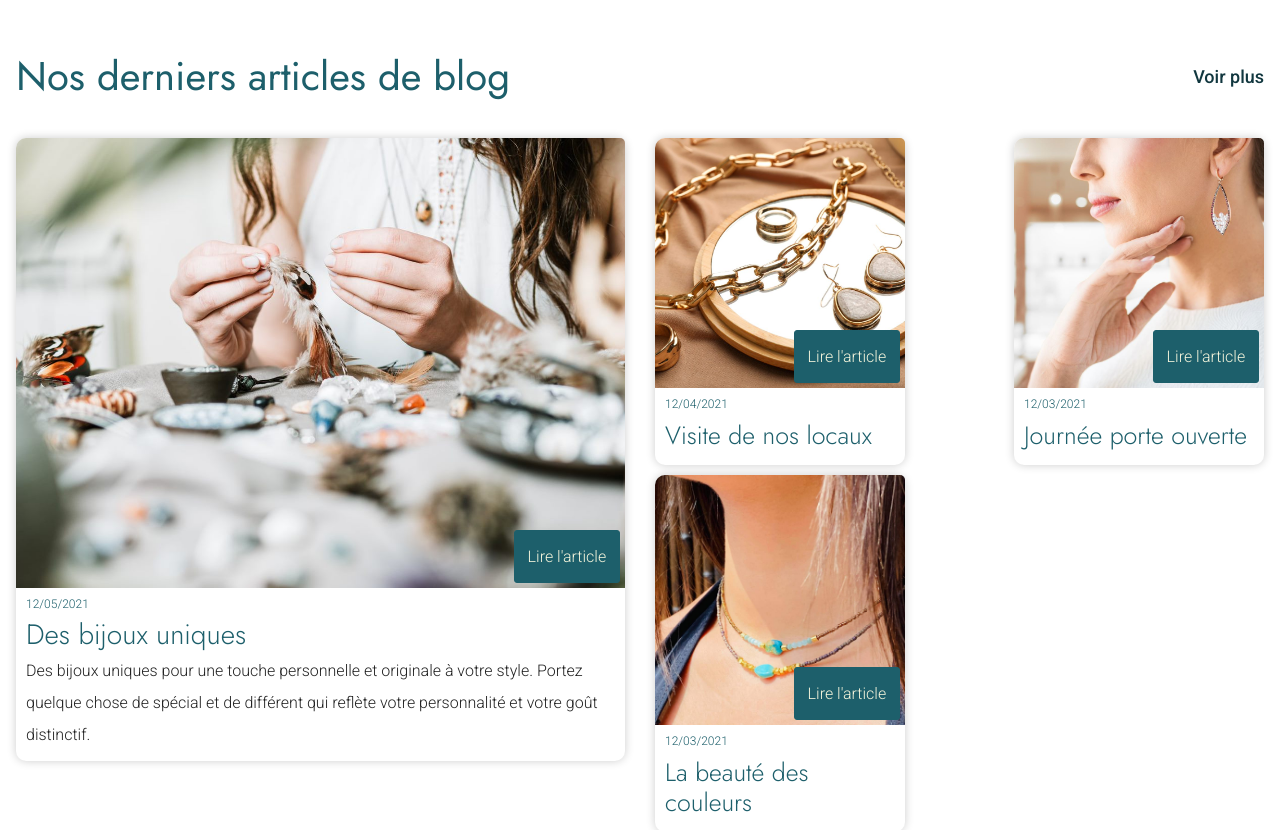
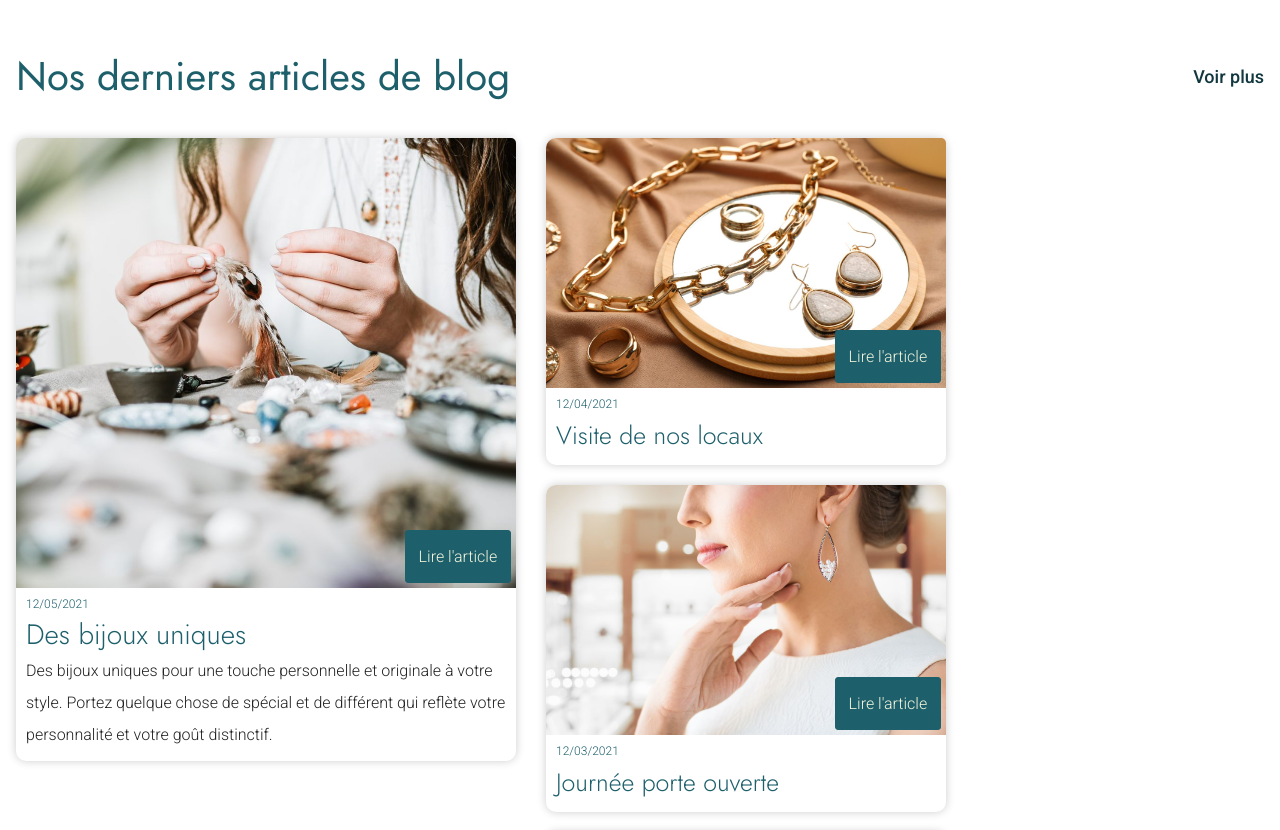
Before and after one commit to operdrix/emma-pierre-next, a Next.js app: page / in a window 1280 px wide. Shown: the part 3940-4770 px from the top of the page. Built offline with nearby package versions, Linux system fonts and the light colour scheme.

Commit message:
* chore(blogPost.module.scss): refactor styles for blog post component * chore(blogPostsGallery.module.scss): add gap between blog post components in gallery

```diff
--- a/src/components/blogPostsGallery/blogPost/blogPost.module.scss
+++ b/src/components/blogPostsGallery/blogPost/blogPost.module.scss
@@ -1,4 +1,10 @@
 @import '../../../app/variables.scss';
+
+@mixin medium-up {
+  @media (min-width: 640px) {
+    @content;
+  }
+}
 
 .article {
 
@@ -6,10 +12,38 @@
   flex-direction: column;
   align-items: flex-start;
   width: 100%;
-  margin-bottom: 10px;
   background-color: white;
   box-shadow: 0px 0px 10px rgba(0, 0, 0, 0.2);
   border-radius: 10px;
+
+  @include medium-up {
+    width: 100%;
+    min-width: 250px;
+    max-width: 400px;
+  }
+
+  &.first {
+
+    @include medium-up {
+      flex: 1;
+      width: 50%;
+      min-width: 500px;
+      height: 100%;
+
+      .imgContainer {
+        height: 450px;
+      }
+
+      .text {
+        height: 100%;
+        min-height: 110px;
+
+        h3 {
+          font-size: 28px;
+        }
+      }
+    }
+  }
 
   &>a {
     width: 100%;
@@ -20,6 +54,10 @@
     width: 100%;
     height: 300px;
     position: relative;
+
+    @include medium-up {
+      height: 250px;
+    }
 
     img {
       object-fit: cover;
@@ -53,38 +91,5 @@
       -webkit-line-clamp: 3;
       overflow: hidden;
     }
-
   }
-
-  @media (min-width: 640px) {
-    width: 250px;
-
-    .imgContainer {
-      height: 250px;
-    }
-
-    &.first {
-      flex: 1;
-      width: 50%;
-      min-width: 500px;
-      height: 100%;
-
-      .imgContainer {
-        height: 450px;
-      }
-
-      .text {
-        height: 100%;
-        min-height: 110px;
-
-        h3 {
-          font-size: 28px;
-        }
-      }
-    }
-  }
-
-
-
-
 }
--- a/src/components/blogPostsGallery/blogPostsGallery.module.scss
+++ b/src/components/blogPostsGallery/blogPostsGallery.module.scss
@@ -56,6 +56,7 @@
       justify-content: space-between;
       flex-wrap: wrap;
       width: 100%;
+      gap: 20px;
 
       @media (min-width: 640px) {
         flex-direction: row;
```
